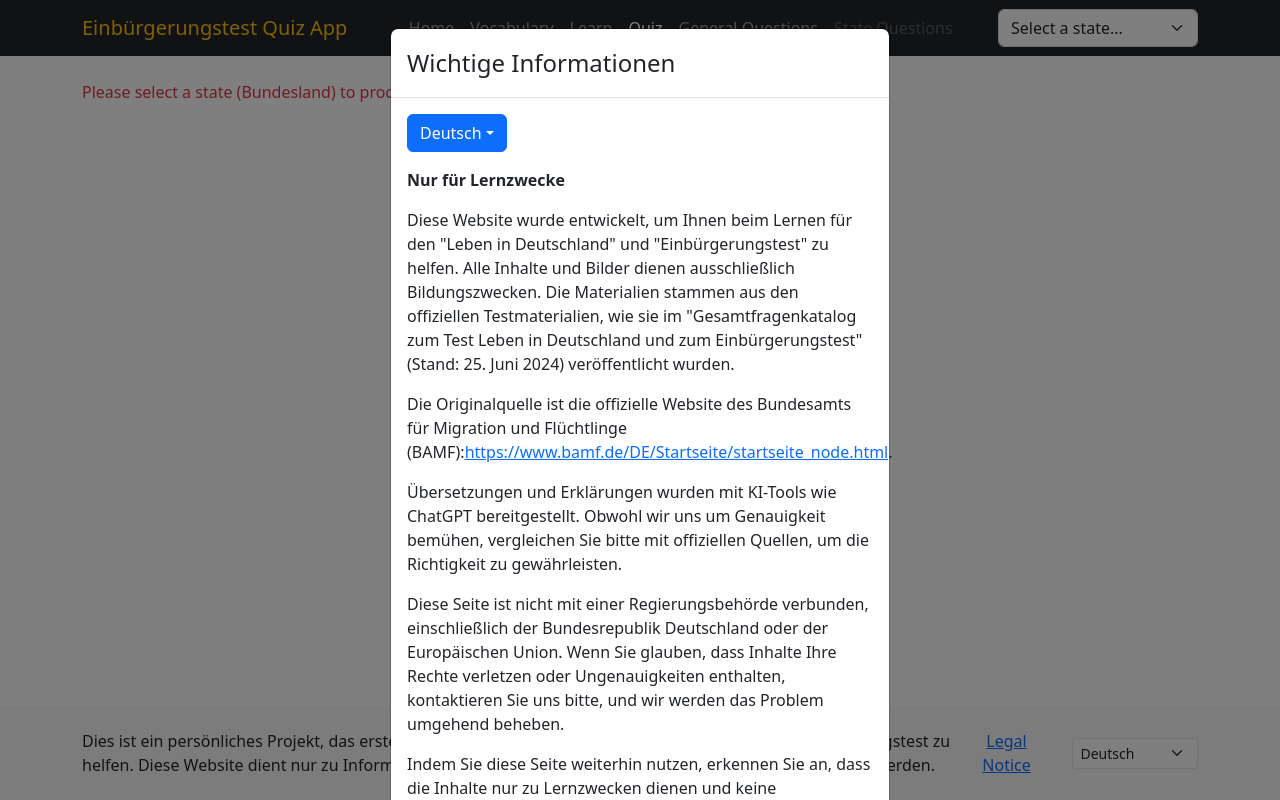
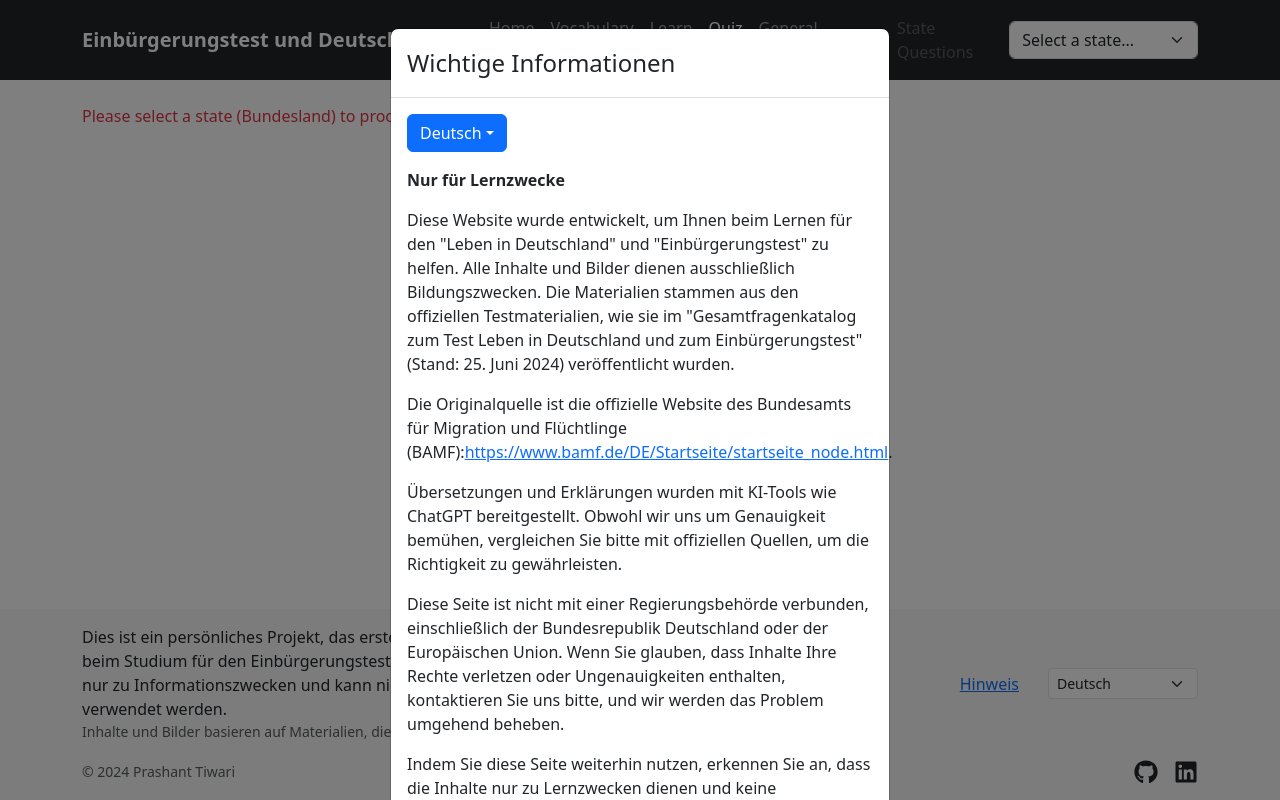
Before and after one commit to Prashant0690/einbuergerungstest-deutschlernen, a React (Create React App) app: page /einbuergerungstest-deutschlernen/quiz-selection in a window 1280 px wide. Built offline with nearby package versions, Linux system fonts and the light colour scheme.

Commit message:
Update header and footer for improved usability and design.

```diff
--- a/src/components/Footer.js
+++ b/src/components/Footer.js
@@ -20,19 +20,33 @@ Folder Name: einbuergerungstest-deutschlernen
 */
 // Footer.js
 import React from "react";
+import { FaGithub, FaLinkedin } from "react-icons/fa";
 
 function Footer({ language, toggleLanguage, onShowLegalNotice }) {
+  const currentYear = new Date().getFullYear(); // Get the current year
+
   return (
     <footer className="bg-light py-3 mt-4">
-      <div className="container d-flex justify-content-between align-items-center">
+      <div className="container">
+        <div className="row">
+          {/* Project Information */}
+          <div className="col-md-6 d-flex flex-column">
             <p className="mb-0">
               {language === "en"
                 ? "This is a personal project created to help individuals study for the Einbürgerungstest. This site is for informational purposes only and cannot be used for legal purposes."
                 : "Dies ist ein persönliches Projekt, das erstellt wurde, um Einzelpersonen beim Studium für den Einbürgerungstest zu helfen. Diese Website dient nur zu Informationszwecken und kann nicht für rechtliche Zwecke verwendet werden."}
             </p>
-        <div className="d-flex align-items-center">
+            <small className="text-muted">
+              {language === "en"
+                ? `Content and images are based on materials provided by BAMF.`
+                : `Inhalte und Bilder basieren auf Materialien, die von BAMF bereitgestellt wurden.`}
+            </small>
+          </div>
+
+          {/* Notice and Language Selection */}
+          <div className="col-md-6 d-flex justify-content-end align-items-center">
             <button className="btn btn-link" onClick={onShowLegalNotice}>
-            Legal Notice
+              {language === "en" ? "Notice" : "Hinweis"}
             </button>
             <select
               className="form-select form-select-sm ms-3"
@@ -45,6 +59,40 @@ function Footer({ language, toggleLanguage, onShowLegalNotice }) {
             </select>
           </div>
         </div>
+
+        {/* Social Links and Date */}
+        <div className="row mt-3">
+          <div className="col-md-12 d-flex justify-content-between align-items-center">
+            <div>
+              <small className="text-muted">
+                {language === "en"
+                  ? `© ${currentYear} Prashant Tiwari`
+                  : `© ${currentYear} Prashant Tiwari`}
+              </small>
+            </div>
+            <div>
+              <a
+                href="https://github.com/Prashant0690/einbuergerungstest-deutschlernen"
+                target="_blank"
+                rel="noopener noreferrer"
+                className="me-3 text-dark"
+                aria-label="GitHub"
+              >
+                <FaGithub size={24} />
+              </a>
+              <a
+                href="https://www.linkedin.com/in/prashanttiwari-in/"
+                target="_blank"
+                rel="noopener noreferrer"
+                className="text-dark"
+                aria-label="LinkedIn"
+              >
+                <FaLinkedin size={24} />
+              </a>
+            </div>
+          </div>
+        </div>
+      </div>
     </footer>
   );
 }
--- a/src/components/Header.js
+++ b/src/components/Header.js
@@ -36,8 +36,8 @@ function Header() {
     <Navbar bg="dark" variant="dark" expand="lg">
       <Container>
         {/* App Name */}
-        <Navbar.Brand as={NavLink} to="/" className="text-warning">
-          Einbürgerungstest Quiz App
+        <Navbar.Brand as={NavLink} to="/" >
+          <strong>Einbürgerungstest und Deutschlernen</strong>
         </Navbar.Brand>
 
         {/* Toggler for small screens */}
```
Lines whose indentation alone changed are shown as unchanged.
